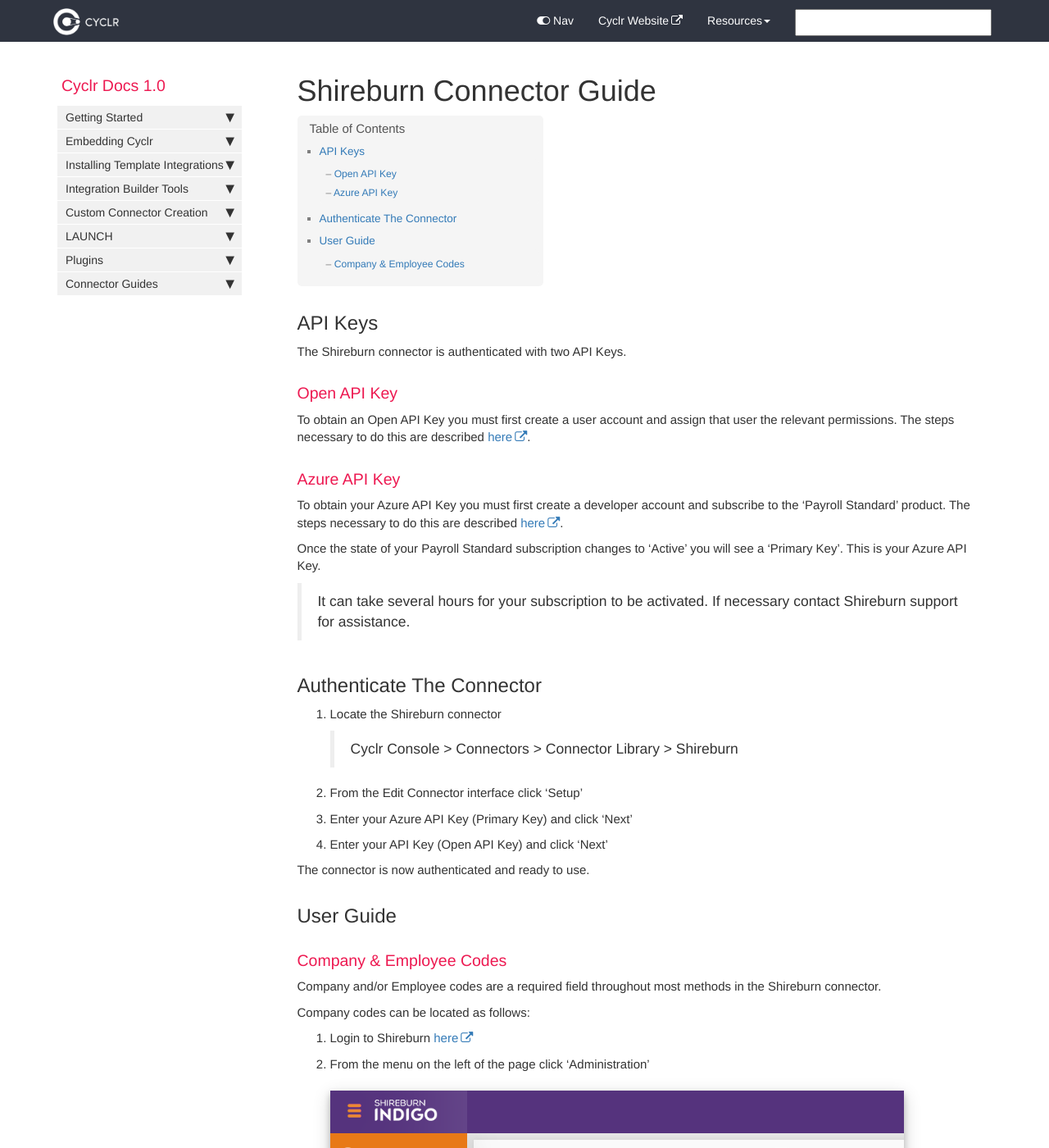
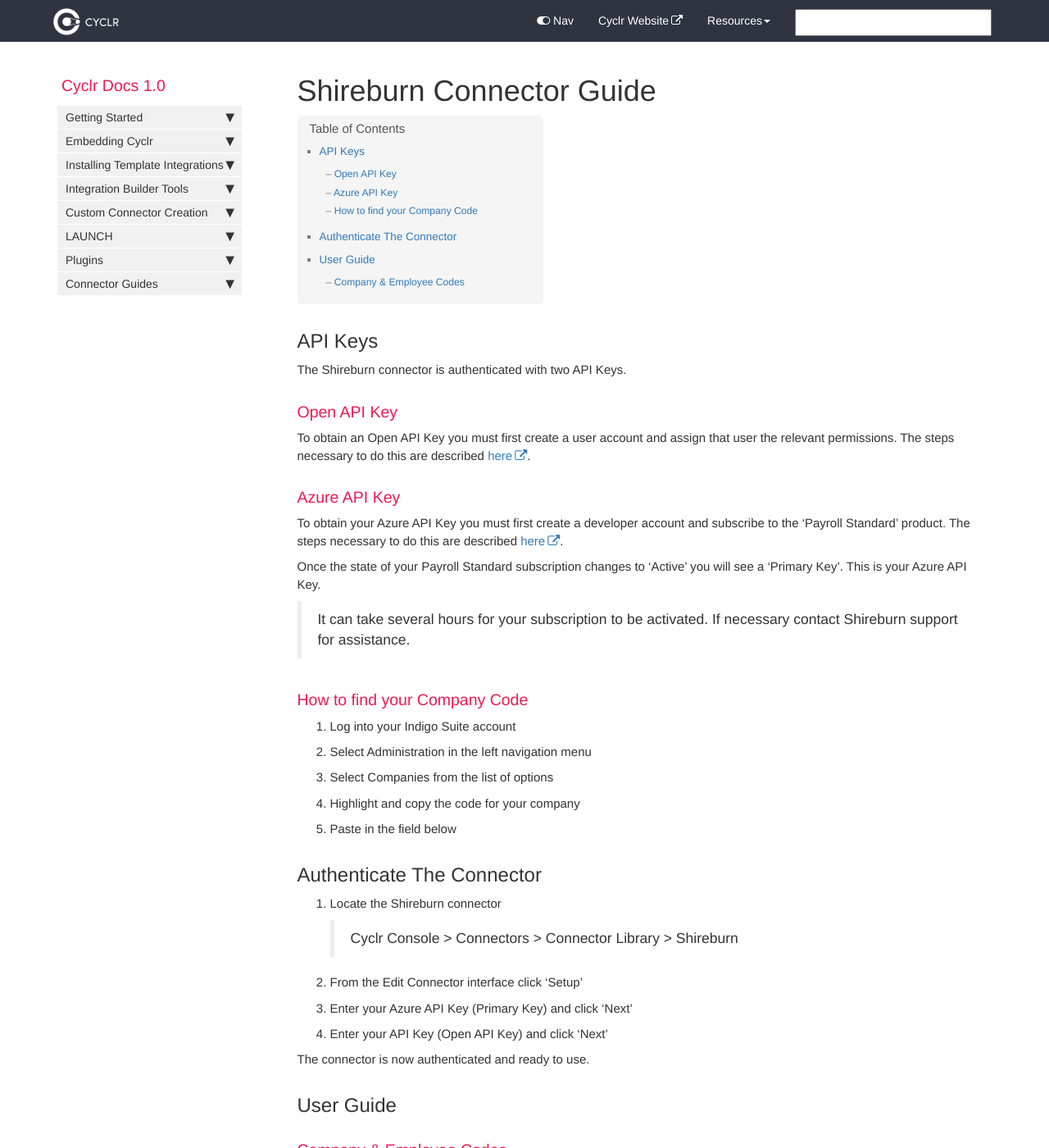
Before and after one commit to sneakysneak/docs, a Jekyll site: the page built from pages/connector-authentication/shireburn_docs.md, in a window 1280 px wide and 1400 px high. Shown: the whole window at 82% size. Built offline with Jekyll 4.4.1, drawn with Linux system fonts in a browser that asks for light colours; nearby versions of some CDN libraries; comment, search, counter and statistics services are not loaded.

Commit message:
Add instructions for finding company code.

```diff
--- a/pages/connector-authentication/shireburn_docs.md
+++ b/pages/connector-authentication/shireburn_docs.md
@@ -21,6 +21,17 @@ The steps necessary to do this are described [here](http://indigohelp.shireburn.
 Once the state of your Payroll Standard subscription changes to 'Active' you will see a 'Primary Key'. This is your Azure API Key.
 
 > It can take several hours for your subscription to be activated. If necessary contact Shireburn support for assistance.
+
+### How to find your Company Code
+ 1. Log into your Indigo Suite account
+
+ 2. Select Administration in the left navigation menu
+
+ 3. Select Companies from the list of options
+
+ 4. Highlight and copy the code for your company
+
+ 5. Paste in the field below
 
 ## Authenticate The Connector
 
```
